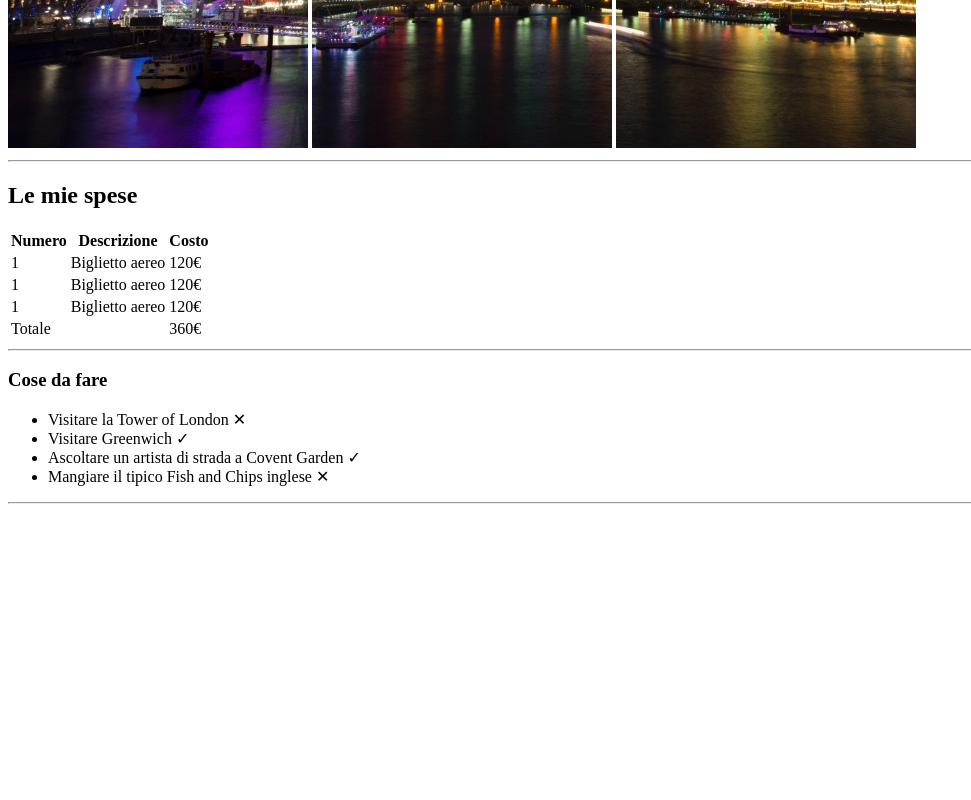
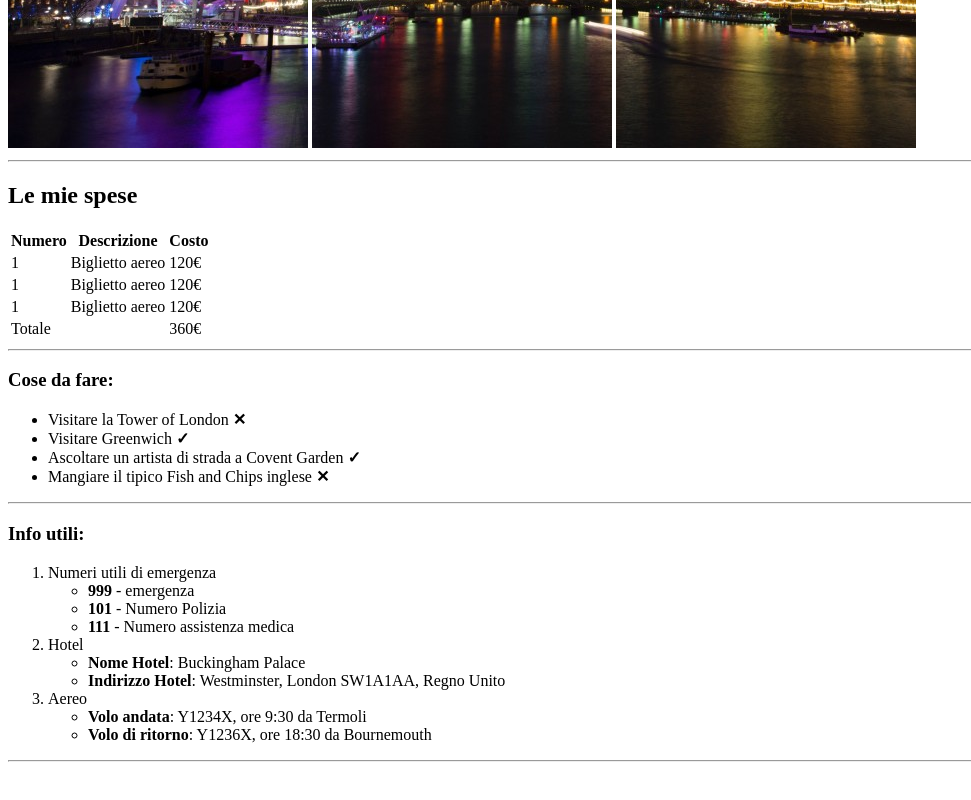
Before and after one commit to Tank07/html-london-trip, a plain HTML site: page index.html in a window 1280 px wide. Shown: the part 532-1332 px from the top of the page, without its empty margins (0-971 px from the left). Before the commit the page ends 1081 px from the top, so only its background shows below. Drawn offline with Linux system fonts and the light colour scheme.

Commit message:
Aggiunto sezione "Info Utili"

```diff
--- a/index.html
+++ b/index.html
@@ -54,22 +54,38 @@
 
         <hr>
 
-        <h3>Cose da fare</h3>
+        <h3>Cose da fare:</h3>
         <ul>
-            <li>Visitare la Tower of London &#10005;</li>
-            <li>Visitare Greenwich &#10003;</li>
-            <li>Ascoltare un artista di strada a Covent Garden &#10003;</li>
-            <li>Mangiare il tipico Fish and Chips inglese &#10005;</li>
+            <li>Visitare la Tower of London <b>&#10005;</b></li>
+            <li>Visitare Greenwich <b>&#10003;</b></li>
+            <li>Ascoltare un artista di strada a Covent Garden <b>&#10003;</b></li>
+            <li>Mangiare il tipico Fish and Chips inglese <b>&#10005;</b></li>
         </ul>
 
         <hr>
 
-        <h3></h3>
+        <h3>Info utili:</h3>
         <ol>
+            <li>Numeri utili di emergenza</li>
+            <ul>
+                <li><b>999</b> - emergenza</li>
+                <li><b>101</b> - Numero Polizia</li>
+                <li><b>111</b> - Numero assistenza medica</li>
+            </ul>
+            <li>Hotel</li>
+            <ul>
+                <li><b>Nome Hotel</b>: Buckingham Palace</li>
+                <li><b>Indirizzo Hotel</b>: Westminster, London SW1A1AA, Regno Unito</li>
+            </ul>
+            <li>Aereo</li> <b></b>
+            <ul>
+                <li><b>Volo andata</b>: Y1234X, ore 9:30 da Termoli</li>
+                <li><b>Volo di ritorno</b>: Y1236X, ore 18:30 da Bournemouth</li>
+            </ul>
+        </ol>
+    </main>
 
-        </ol>
-
-    </main>
+    <hr>
 
     <footer>
         <h3></h3>
```
